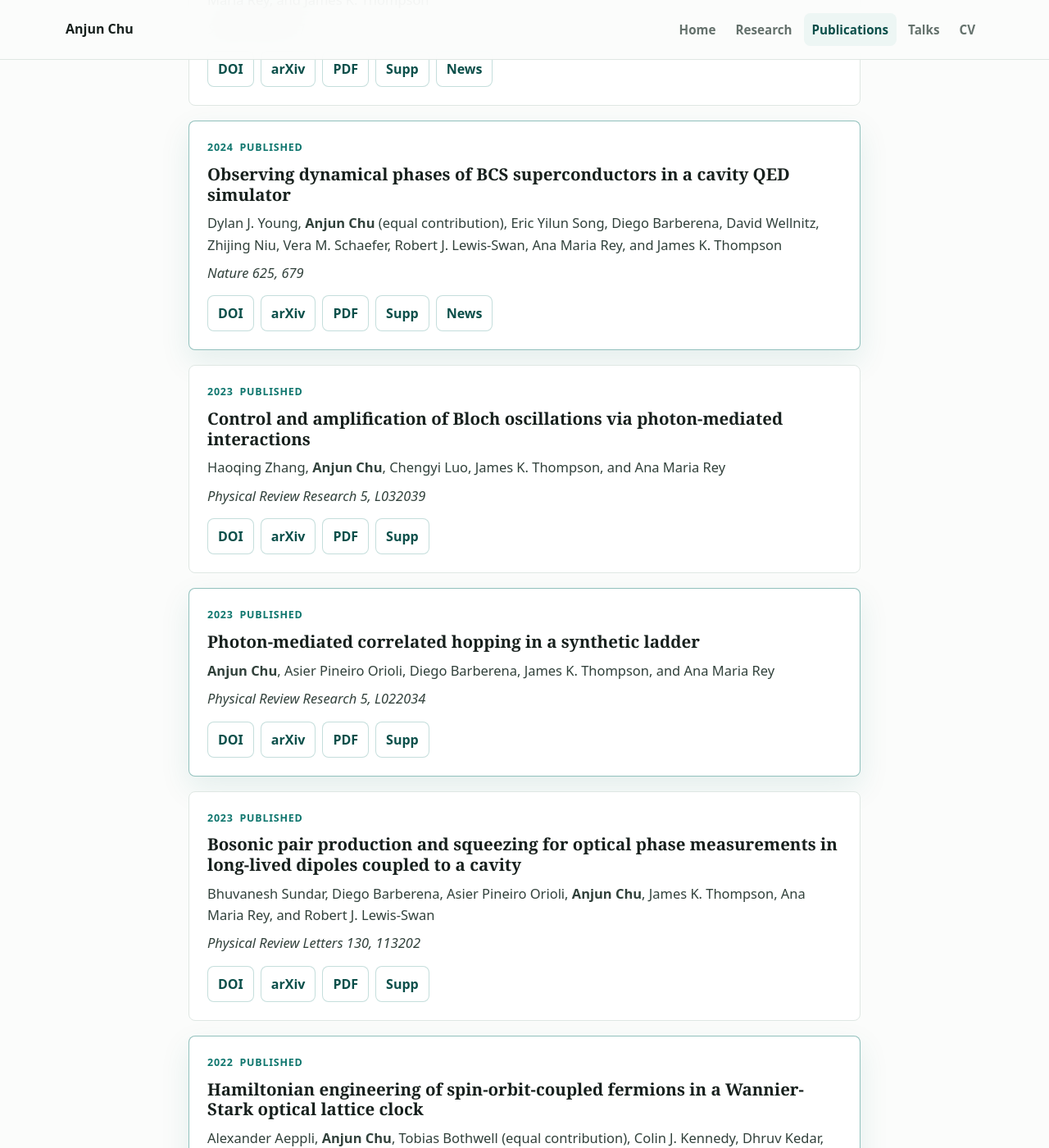
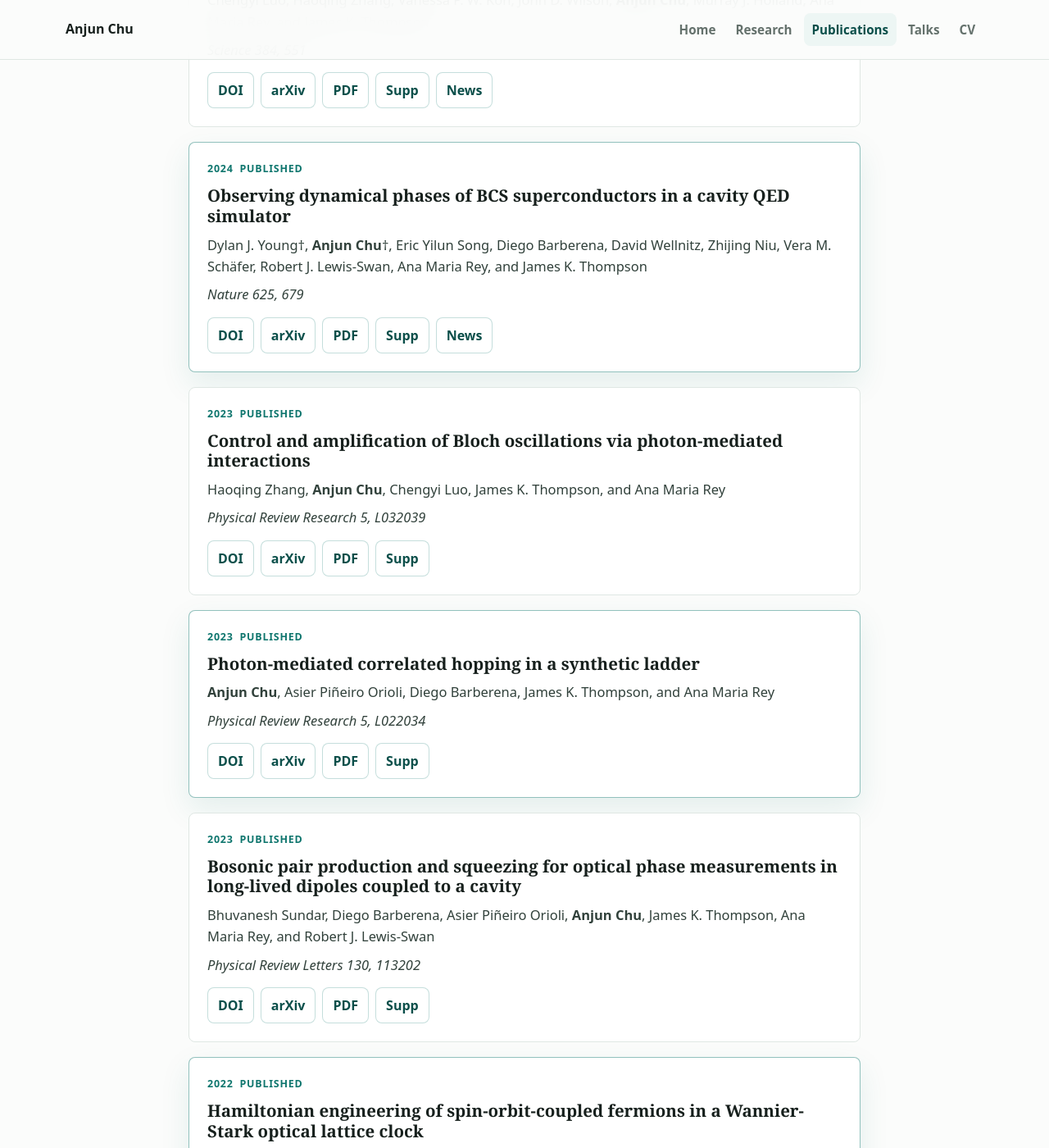
Before and after one commit to anjunchu/anjunchu.github.io, a Jekyll site: the page built from publications.md, in a window 1280 px wide and 1400 px high, scrolled down 5319 px. Shown: the whole window at 82% size. Built offline with Jekyll 4.4.1, drawn with Linux system fonts in a browser that asks for light colours; some of the changed text lies outside the part shown.

Commit message:
Support UTF-8 characters

```diff
--- a/_data/publications.yml
+++ b/_data/publications.yml
@@ -13,7 +13,7 @@
     - theory-work
     - quantum-metrology
 - title: "Reconfigurable dissipative entanglement between many spin ensembles: from robust quantum sensing to many-body state engineering"
-  authors: "**Anjun Chu**, Mikhail Mamaev, Martin Koppenhoefer, Ming Yuan, and Aashish A. Clerk"
+  authors: "**Anjun Chu**, Mikhail Mamaev, Martin Koppenhöfer, Ming Yuan, and Aashish A. Clerk"
   venue: "Physical Review X 16, 021047"
   year: 2026
   status: "Published"
@@ -31,7 +31,7 @@
     - open-quantum-systems
     - cavity-qed
 - title: "Extracting information from a superradiant burst using simple measurements"
-  authors: "Federico Belliardo, **Anjun Chu**, Martin Koppenhoefer, and Aashish A. Clerk"
+  authors: "Federico Belliardo, **Anjun Chu**, Martin Koppenhöfer, and Aashish A. Clerk"
   venue: "arXiv:2603.13130"
   year: 2026
   status: "Preprint"
@@ -135,7 +135,7 @@
     - quantum-metrology
     - optical-clock
 - title: "Time-resolved spectral gap spectroscopy in a quantum simulator of fermionic superfluidity inside an optical cavity"
-  authors: "Dylan J. Young, Eric Yilun Song, **Anjun Chu**, Diego Barberena, Zhijing Niu, Vera M. Schaefer, Robert J. Lewis-Swan, Ana Maria Rey, and James K. Thompson"
+  authors: "Dylan J. Young, Eric Yilun Song, **Anjun Chu**, Diego Barberena, Zhijing Niu, Vera M. Schäfer, Robert J. Lewis-Swan, Ana Maria Rey, and James K. Thompson"
   venue: "Physical Review Letters 134, 183404"
   year: 2025
   status: "Published"
@@ -180,7 +180,7 @@
     - open-quantum-systems
     - cavity-qed
 - title: "Hamiltonian engineering of collective XYZ spin models in an optical cavity"
-  authors: "Chengyi Luo, Haoqing Zhang, **Anjun Chu**, Chitose Maruko, Ana Maria Rey, and James K. Thompson"
+  authors: "Chengyi Luo†, Haoqing Zhang†, **Anjun Chu**, Chitose Maruko, Ana Maria Rey, and James K. Thompson"
   venue: "Nature Physics 21, 916"
   year: 2025
   status: "Published"
@@ -195,7 +195,7 @@
     - quantum-simulation
     - cavity-qed
 - title: "Many-body gap protection of motional dephasing of an optical clock transition"
-  authors: "Zhijing Niu, Vera M. Schaefer, Haoqing Zhang, Cameron Wagner, Nathan R. Taylor, Dylan J. Young, Eric Yilun Song, **Anjun Chu**, Ana Maria Rey, and James K. Thompson"
+  authors: "Zhijing Niu, Vera M. Schäfer, Haoqing Zhang, Cameron Wagner, Nathan R. Taylor, Dylan J. Young, Eric Yilun Song, **Anjun Chu**, Ana Maria Rey, and James K. Thompson"
   venue: "Physical Review Letters 134, 113403"
   year: 2025
   status: "Published"
@@ -272,7 +272,7 @@
     - quantum-metrology
     - cavity-qed
 - title: "Observing dynamical phases of BCS superconductors in a cavity QED simulator"
-  authors: "Dylan J. Young, **Anjun Chu** (equal contribution), Eric Yilun Song, Diego Barberena, David Wellnitz, Zhijing Niu, Vera M. Schaefer, Robert J. Lewis-Swan, Ana Maria Rey, and James K. Thompson"
+  authors: "Dylan J. Young†, **Anjun Chu**†, Eric Yilun Song, Diego Barberena, David Wellnitz, Zhijing Niu, Vera M. Schäfer, Robert J. Lewis-Swan, Ana Maria Rey, and James K. Thompson"
   venue: "Nature 625, 679"
   year: 2024
   status: "Published"
@@ -303,7 +303,7 @@
     - quantum-simulation
     - cavity-qed
 - title: "Photon-mediated correlated hopping in a synthetic ladder"
-  authors: "**Anjun Chu**, Asier Pineiro Orioli, Diego Barberena, James K. Thompson, and Ana Maria Rey"
+  authors: "**Anjun Chu**, Asier Piñeiro Orioli, Diego Barberena, James K. Thompson, and Ana Maria Rey"
   venue: "Physical Review Research 5, L022034"
   year: 2023
   status: "Published"
@@ -319,7 +319,7 @@
     - quantum-simulation
     - cavity-qed
 - title: "Bosonic pair production and squeezing for optical phase measurements in long-lived dipoles coupled to a cavity"
-  authors: "Bhuvanesh Sundar, Diego Barberena, Asier Pineiro Orioli, **Anjun Chu**, James K. Thompson, Ana Maria Rey, and Robert J. Lewis-Swan"
+  authors: "Bhuvanesh Sundar, Diego Barberena, Asier Piñeiro Orioli, **Anjun Chu**, James K. Thompson, Ana Maria Rey, and Robert J. Lewis-Swan"
   venue: "Physical Review Letters 130, 113202"
   year: 2023
   status: "Published"
@@ -334,7 +334,7 @@
     - quantum-metrology
     - cavity-qed
 - title: "Hamiltonian engineering of spin-orbit-coupled fermions in a Wannier-Stark optical lattice clock"
-  authors: "Alexander Aeppli, **Anjun Chu**, Tobias Bothwell (equal contribution), Colin J. Kennedy, Dhruv Kedar, Peiru He, Ana Maria Rey, and Jun Ye"
+  authors: "Alexander Aeppli†, **Anjun Chu**†, Tobias Bothwell†, Colin J. Kennedy, Dhruv Kedar, Peiru He, Ana Maria Rey, and Jun Ye"
   venue: "Science Advances 8, eadc9242"
   year: 2022
   status: "Published"
--- a/_data/research_highlights.yml
+++ b/_data/research_highlights.yml
@@ -82,7 +82,7 @@
   image_background: "#071827"
   image_alt: ""
   summary: >-
-    Large ensembles of laser-cooled atoms interacting through infinite-range photon-mediated interactions are powerful platforms for quantum simulation and sensing. We realize momentum-exchange interactions in which pairs of atoms exchange their momentum states by collective emission and absorption of photons from a common cavity mode, a process equivalent to a spin-exchange or XX collective Heisenberg interaction. The momentum-exchange interaction leads to an observed all-to-all Ising-like interaction in a matter-wave interferometer. A many-body energy gap also emerges, effectively binding interferometer matter-wave packets together to suppress Doppler dephasing in analogy to MÃ¶ssbauer spectroscopy. The tunable momentum-exchange interaction expands the capabilities of quantum interaction-enhanced matter-wave interferometry and may enable the realization of exotic behaviors, including simulations of superconductors and dynamical gauge fields.
+    Large ensembles of laser-cooled atoms interacting through infinite-range photon-mediated interactions are powerful platforms for quantum simulation and sensing. We realize momentum-exchange interactions in which pairs of atoms exchange their momentum states by collective emission and absorption of photons from a common cavity mode, a process equivalent to a spin-exchange or XX collective Heisenberg interaction. The momentum-exchange interaction leads to an observed all-to-all Ising-like interaction in a matter-wave interferometer. A many-body energy gap also emerges, effectively binding interferometer matter-wave packets together to suppress Doppler dephasing in analogy to Mössbauer spectroscopy. The tunable momentum-exchange interaction expands the capabilities of quantum interaction-enhanced matter-wave interferometry and may enable the realization of exotic behaviors, including simulations of superconductors and dynamical gauge fields.
   selected: false
   links:
     - label: Science 384, 551 (2024)
```
Also changed, not shown: publications.md (+2 -0 lines).
